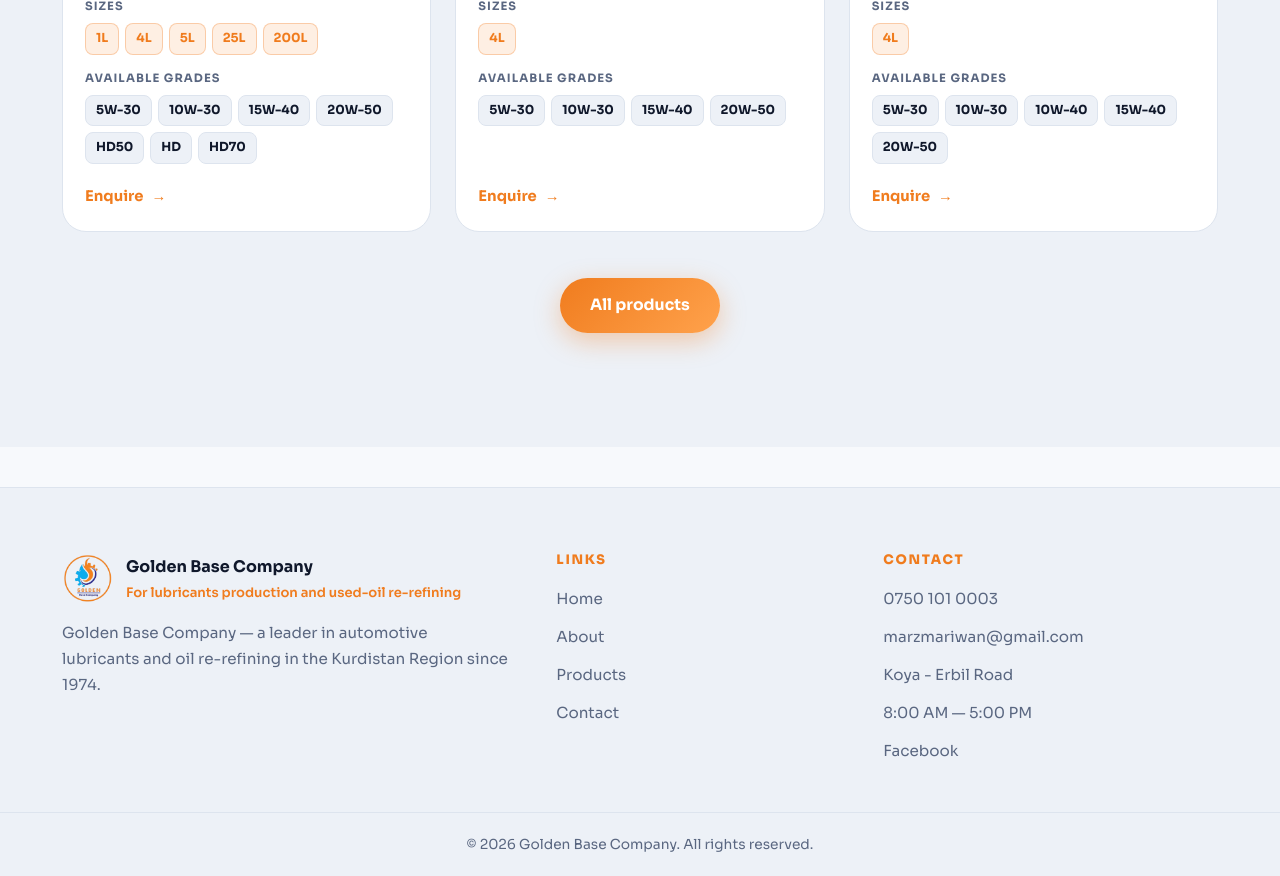
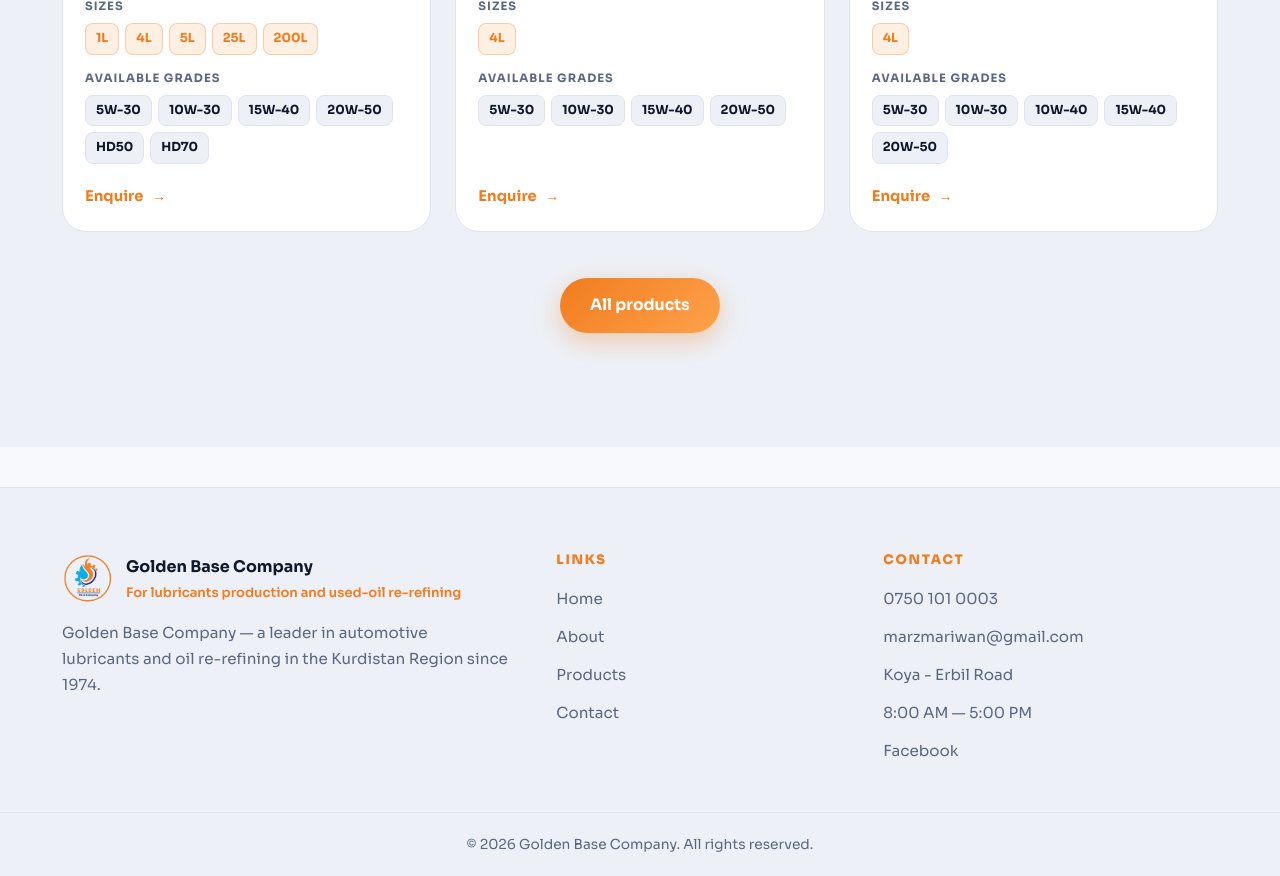
Before and after one commit to gofzjfhgzfis/golden-base-website, a React (Vite) app: page / in a window 1280 px wide. Shown: the part 2820-3696 px from the top of the page. Built offline with nearby package versions, Linux system fonts and the light colour scheme.

Commit message:
Fix grades and map location

```diff
--- a/src/data/site.js
+++ b/src/data/site.js
@@ -35,7 +35,7 @@
     image: '/images/products/crystal.webp',
     tone: 'orange',
     sizes: ['1L', '4L', '5L', '25L', '200L'],
-    grades: ['5W-30', '10W-30', '15W-40', '20W-50', 'HD50', 'HD', 'HD70'],
+    grades: ['5W-30', '10W-30', '15W-40', '20W-50', 'HD50', 'HD70'],
   },
   {
     id: 2,
@@ -75,7 +75,7 @@
     image: '/images/products/poly-rox.webp',
     tone: 'navy',
     sizes: ['4L', '5L'],
-    grades: ['5W-30', '10W-30', '15W-40', '20W-50', 'HD50', 'HD', 'HD70'],
+    grades: ['5W-30', '10W-30', '15W-40', '20W-50', 'HD50', 'HD70'],
   },
   {
     id: 7,
@@ -91,7 +91,7 @@
     image: '/images/products/great-tower.webp',
     tone: 'sky',
     sizes: ['4L', '5L'],
-    grades: ['5W-30', '10W-30', '15W-40', '20W-50', 'HD50', 'HD', 'HD70'],
+    grades: ['5W-30', '10W-30', '15W-40', '20W-50', 'HD50', 'HD70'],
   },
   {
     id: 9,
@@ -99,6 +99,6 @@
     image: '/images/products/interiality.webp',
     tone: 'navy',
     sizes: ['6L', '7L'],
-    grades: ['10W-30', '15W-40', '20W-50', 'HD50', 'HD', 'HD70'],
+    grades: ['10W-30', '15W-40', '20W-50', 'HD50', 'HD70'],
   },
 ];
```
